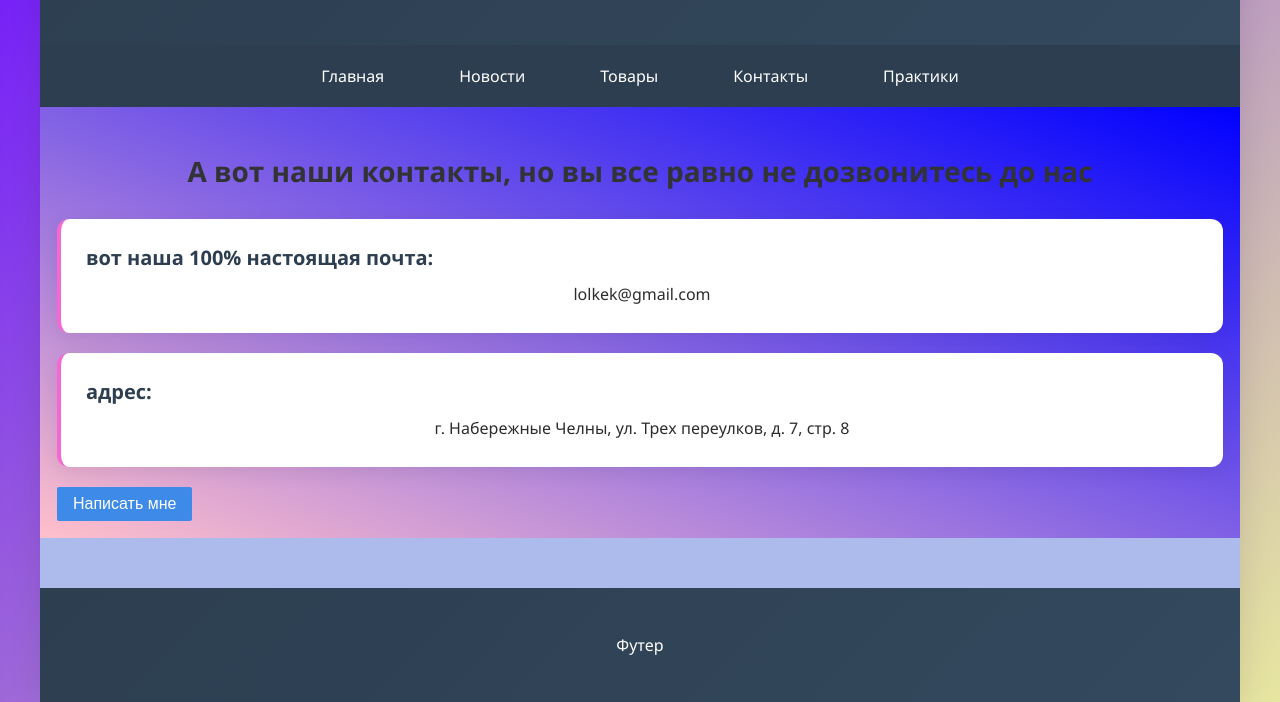
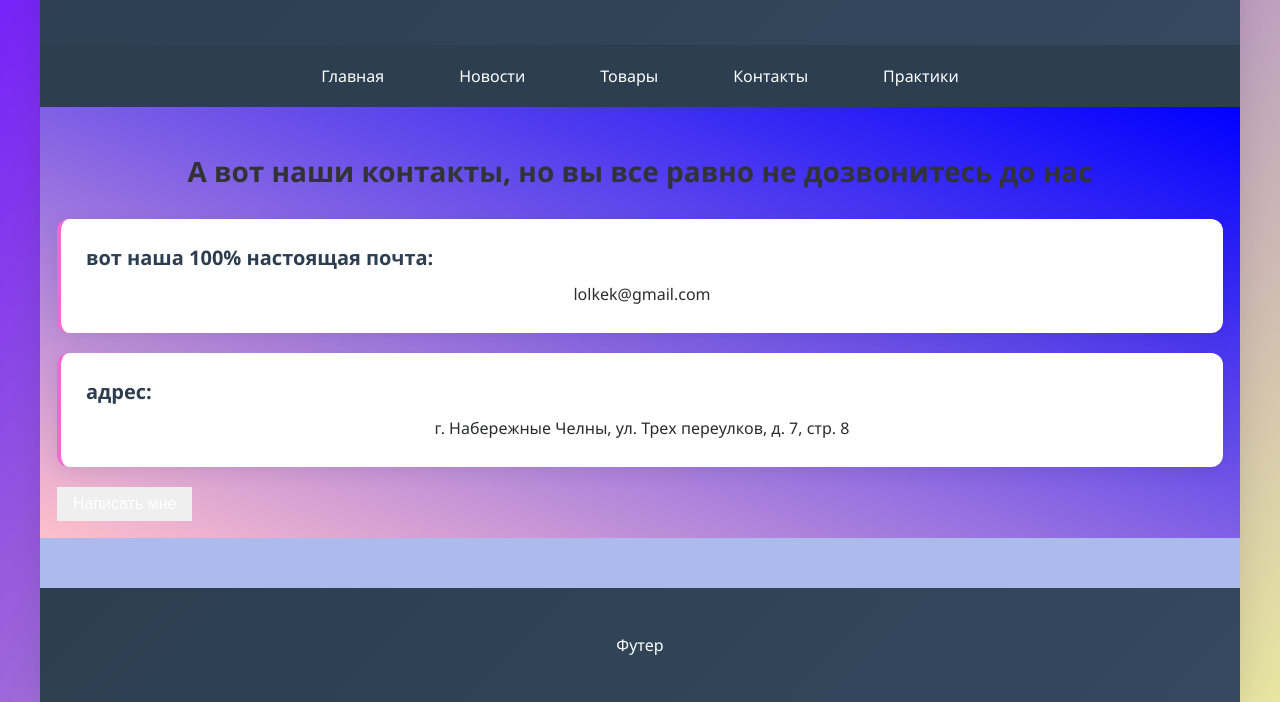
Before and after one commit to itisjustmeeee/Practics-9-and-10, a plain HTML site: page pages/contacts.html in a window 1280 px wide. Shown: the part 166-868 px from the top of the page. Drawn offline with Linux system fonts and the light colour scheme.

Commit message:
feat: button

```diff
--- a/style/style.css
+++ b/style/style.css
@@ -279,8 +279,6 @@ main.content {
     cursor: pointer;
     appearance: none;
     border: #1b2bd9;
-    border-radius: 2px;
-    background: #3e8ae8;
     color: white;
     padding: 8px 16px;
     font-size: 16px;
```
